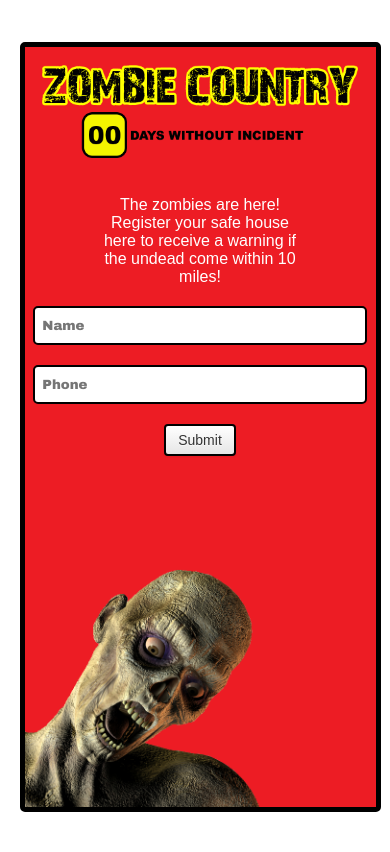
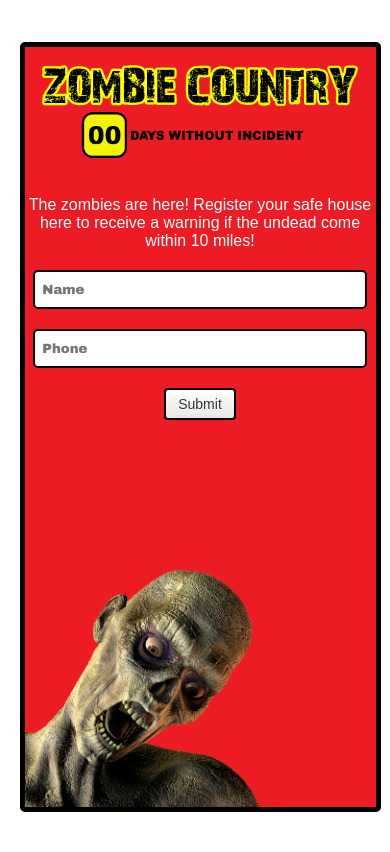
Before and after one commit to mattisfrommars/zomberz, a CodeIgniter app: page / in a window 390 px wide. Run offline with CodeIgniter, Linux system fonts and the light colour scheme; data that the repository does not hold is empty; some libraries are stand-ins or nearby versions.

Commit message:
no padding

```diff
--- a/application/views/welcome_message.php
+++ b/application/views/welcome_message.php
@@ -129,6 +129,7 @@
 					width: 90%;
 					margin: 20px 2.5%;
 				}
+				p { padding: 0 !important; }
 			}
 		</style>
 	</head>
```
